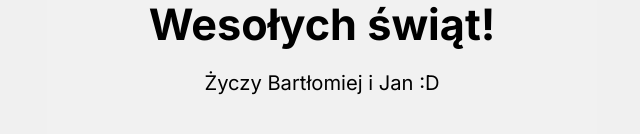
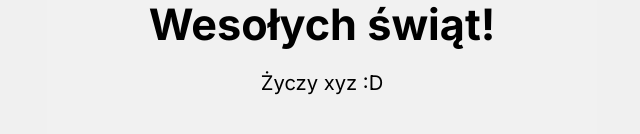
Before and after one commit to Bartek6772/christmas-card, a plain HTML site: page index.html in a window 1280 px wide. Shown: the part 408-542 px from the top of the page, without its empty margins (318-958 px from the left). Drawn offline with Linux system fonts and the light colour scheme.

Commit message:
Update index.html

```diff
--- a/index.html
+++ b/index.html
@@ -18,7 +18,7 @@
         </section>
         <section class="content">
             <h1>Wesołych świąt!</h1>
-            <p>Życzy Bartłomiej i Jan :D</p>
+            <p>Życzy xyz :D</p>
         </section>
     </main>
 </body>
```
